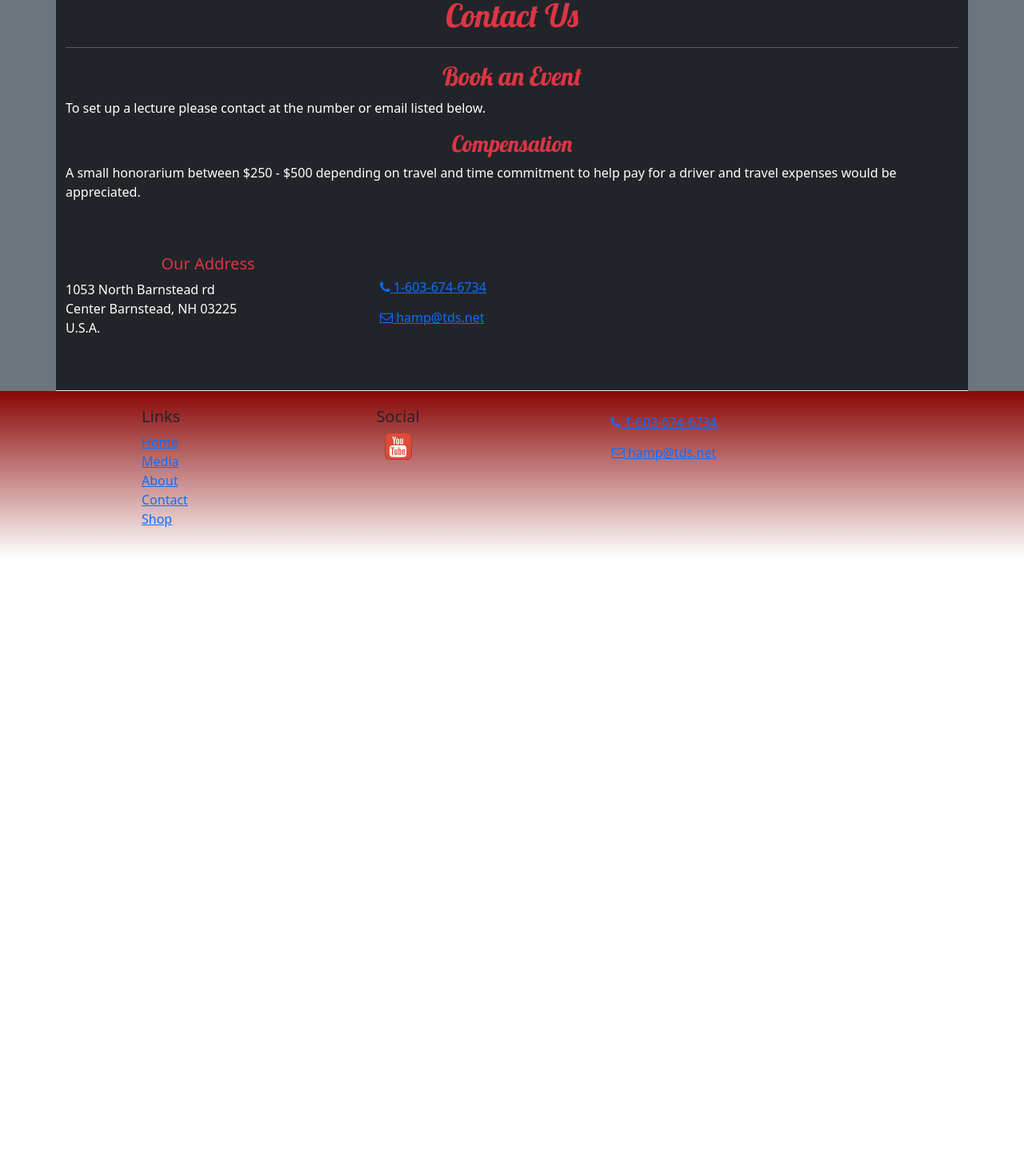
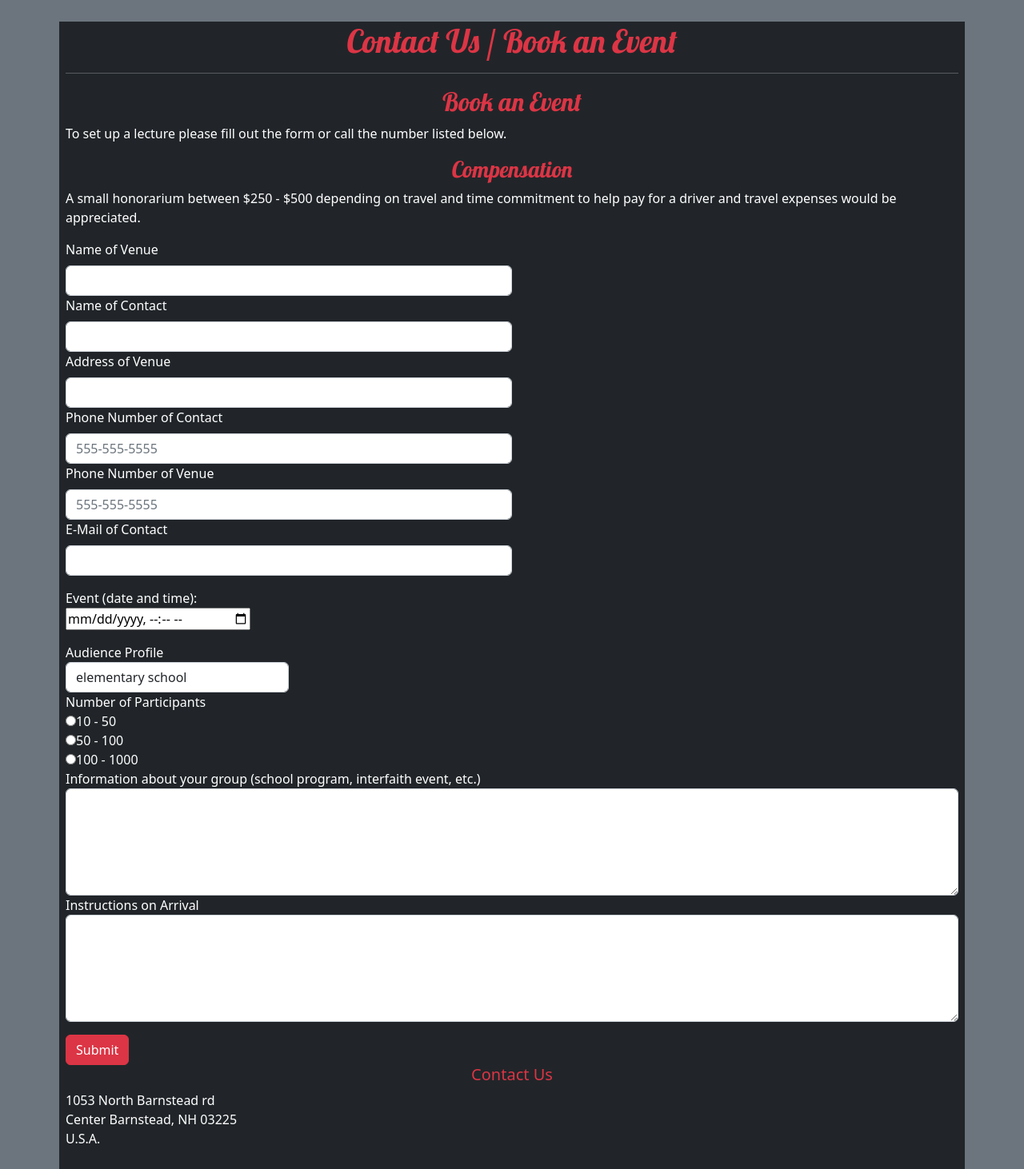
Before and after one commit to BennyBuns/katySite, a React (Create React App) app: page /contact in a window 1280 px wide. Shown: the part 800-2262 px from the top of the page at 80% size. Before the commit the page ends 1497 px from the top, so only its background shows below. Built offline with nearby package versions, Linux system fonts and the light colour scheme.

Commit message:
event booking form

```diff
--- a/src/components/FooterComponent.js
+++ b/src/components/FooterComponent.js
@@ -20,7 +20,7 @@ const Footer = () => {
                                 <Link to='/about'>About</Link>
                             </li>
                             <li>
-                                <Link to='/contact'>Contact</Link>
+                                <Link to='/contact'>Contact / Book Event</Link>
                             </li>
                             <li>
                                 <Link to='/shop'>Shop</Link>
--- a/src/components/HeaderComponent.js
+++ b/src/components/HeaderComponent.js
@@ -43,7 +43,7 @@ const Header = () => {
                         </NavItem>
                         <NavItem>
                             <NavLink className='nav-link' to='/contact'>
-                                <i className='fa fa-address-card fa-lg' /> Contact
+                                <i className='fa fa-address-card fa-lg' /> Contact / Book Event
                             </NavLink>
                         </NavItem>
                     </Nav>
--- a/src/pages/ContactPage.js
+++ b/src/pages/ContactPage.js
@@ -1,7 +1,8 @@
 import React from 'react';
 import {
-    Breadcrumb, BreadcrumbItem, Container, Row, Col
+    Breadcrumb, BreadcrumbItem, Container, Row, Col, Button
 } from 'reactstrap';
+import 'bootstrap'
 import { Link } from 'react-router-dom';
 
 const ContactPage = () => {
@@ -11,32 +12,84 @@ const ContactPage = () => {
                 <BreadcrumbItem><Link className='text-danger' to='/'>Home</Link></BreadcrumbItem>
                 <BreadcrumbItem active>Contact Us</BreadcrumbItem>
             </Breadcrumb>
-            <Container>
-                <Row>
-                    <Col className='bg-dark text-white'>
-                        <h1 className='d-flex justify-content-center text-danger'>Contact Us</h1>
+            <Container className='mt-5'>
+                <Row className='g-3'>
+                    <div className='bg-dark text-white'>
+                        <h1 className='d-flex justify-content-center text-danger'>Contact Us / Book an Event</h1>
                         <hr />
                         <h2 className='d-flex justify-content-center text-danger'>Book an Event</h2>
                         <p>
-                            To set up a lecture please contact at the number or email listed below.
+                            To set up a lecture please fill out the form or call the number listed below.
                         </p>
                         <h3 className='d-flex justify-content-center text-danger'>Compensation</h3>
                         <p> A small honorarium between $250 - $500 depending on travel and time commitment to help pay for a driver and travel expenses would be appreciated.</p>
-                        <div className="row row-content align-items-center">
-                            <div className="col-sm-4">
-                                <h5 className='d-flex justify-content-center text-danger'>Our Address</h5>
-                                <address>
-                                    1053 North Barnstead rd<br />
-                                    Center Barnstead, NH 03225<br />
-                                    U.S.A.
-                                </address>
-                            </div>
-                            <div className="col">
+                        <form className='formgroup' action="https://formsubmit.co/hamp@tds.net" method="POST" >
+                            <Col className='col-md-6'>
+                                <label for='venue' class='form-label'>Name of Venue</label>
+                                <input type='text' class='form-control' id='venue' name='name' required></input>
+                                <label for='contact' class='form-label'>Name of Contact</label>
+                                <input type='text' class='form-control' id='contact' name='contact name' required></input>
+                                <label for='address' class='form-label'>Address of Venue</label>
+                                <input type='text' class='form-control' id='address' name='address' required></input>
+                                <label for='phone' class='form-label'>Phone Number of Contact</label>
+                                <input type='text' class='form-control' id='phone' placeholder='555-555-5555' name='phone number' required></input>
+                                <label for='phoneVenue' class='form-label'>Phone Number of Venue</label>
+                                <input type='text' class='form-control' id='phoneVenue' placeholder='555-555-5555' name='venue phone number' required></input>
+                            </Col>
+                            <Col className='col-md-6'>
+                                <label for='email' class='form-label'>E-Mail of Contact</label>
+                                <input type='text' class='form-control' id='email' name='email' required></input>
+                            </Col>
+                            <Col className='col-md-4 mt-3 mb-3'>
+                                <label for="eventTime">Event (date and time):</label>
+                                <input type="datetime-local" id="eventTime" name="event time" required/>
+                            </Col>
+                            <Col className='col-md-3'>
+                                <label for="age">Audience Profile</label>
+                                <select class="form-control" id="age" name='age range' required>
+                                    <option>elementary school</option>
+                                    <option>middle school</option>
+                                    <option>high school</option>
+                                    <option>university</option>
+                                    <option>Adults</option>
+                                </select>
+                            </Col>
+                            <Col className='col-md-3'>Number of Participants
+                                <div class="radio" >
+                                    <label><input type="radio" name="optradio" />10 - 50</label>
+                                </div>
+                                <div class="radio">
+                                    <label><input type="radio" name="optradio" />50 - 100</label>
+                                </div>
+                                <div class="radio disabled">
+                                    <label><input type="radio" name="optradio" />100 - 1000</label>
+                                </div>
+                            </Col>
+                            <Col className='col-md-12'>
+                                <label for="groupInfo">Information about your group (school program, interfaith event, etc.)</label>
+                                <textarea class="form-control" rows="5" id="groupInfo" name='group info' required></textarea>
+                            </Col>
+                            <Col className='col-md-12'>
+                                <label for="instructions">Instructions on Arrival</label>
+                                <textarea class="form-control" rows="5" id="instructions" name='instructions' ></textarea>
+                            </Col>
+                            <Col className='col-md-12'>
+                            <Button type='submit' className='btn-danger mt-3'>Submit</Button>
+                            </Col>
+                        </form>
+                        <div className="col justify-content-center ">
+                            <h5 className='d-flex justify-content-center text-danger'>Contact Us</h5>
+                            <address>
+                                1053 North Barnstead rd<br />
+                                Center Barnstead, NH 03225<br />
+                                U.S.A.
+                            </address>
+                            <div>
                                 <a role="button" className="btn btn-link" href="tel:+16037766044"><i className="fa fa-phone" /> 1-603-674-6734</a><br />
                                 <a role="button" className="btn btn-link" href="mailto:hamp@tds.net"><i className="fa fa-envelope-o" /> hamp@tds.net</a>
                             </div>
                         </div>
-                    </Col>
+                    </div>
                 </Row>
             </Container>
         </div >
```
Also changed, not shown: public/index.html (line endings or trailing spaces).
